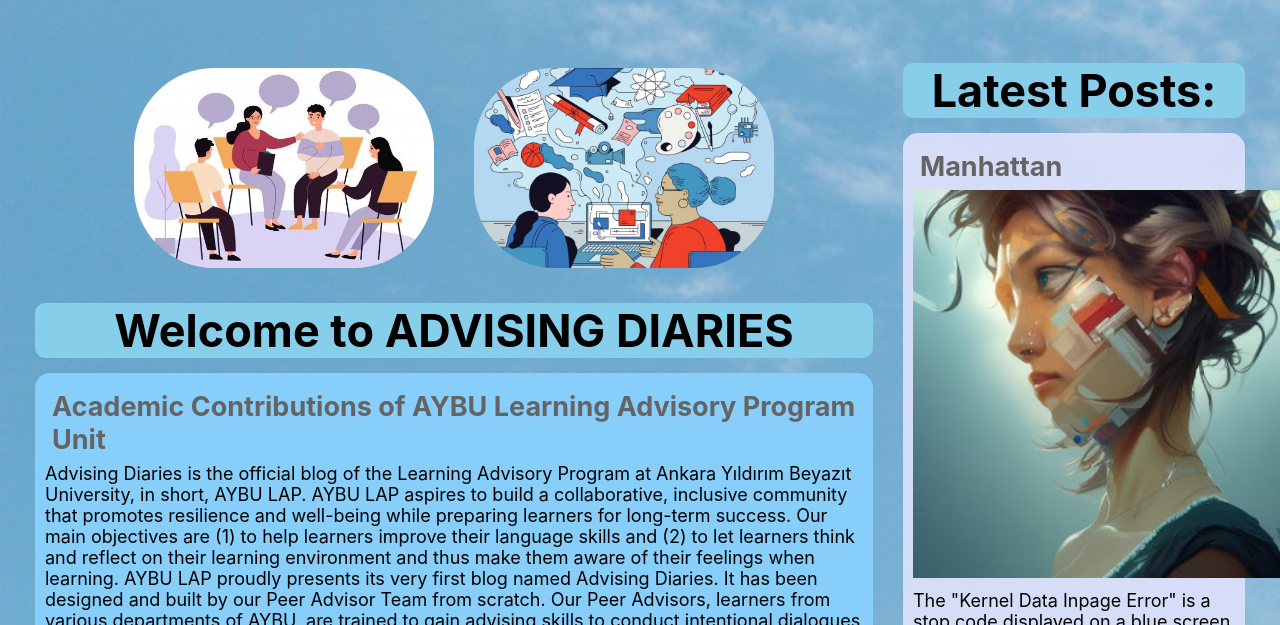
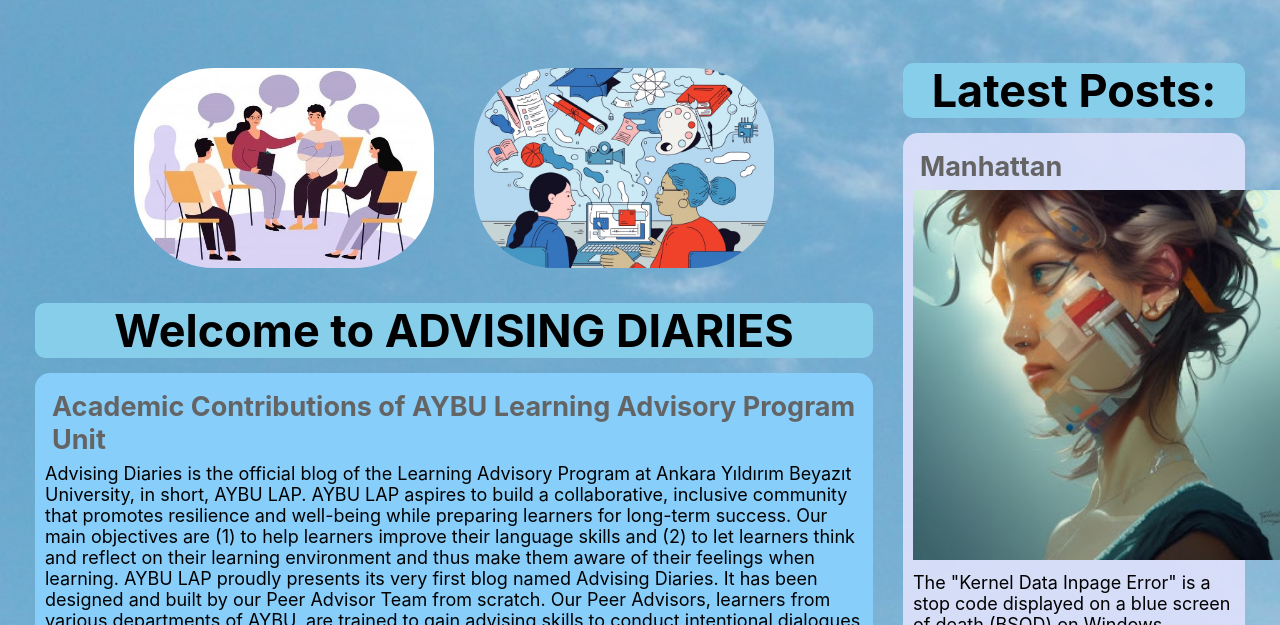
Before and after one commit to HKayan/hkayan.github.io, a plain HTML site: page project/index.html in a window 1280 px wide. Shown: the part 175-800 px from the top of the page. Drawn offline with Linux system fonts and the light colour scheme.

Commit message:
Update index.html

```diff
--- a/project/index.html
+++ b/project/index.html
@@ -88,7 +88,7 @@
                 <!-- Blog post summaries -->
                 <div class="main-blogs">
                     <h3>Manhattan</h3>
-                    <img class="blog-img" src="blog1.jpg" alt="blog1">
+                    <img class="main-blog-img" src="blog1.jpg" alt="blog1">
                     The "Kernel Data Inpage Error" is a stop code displayed on a blue screen of death (BSOD) on Windows systems. This error can be caused by several issues, usually related to problems with the computer's hardware or issues with the file system. Here are the most common causes:
 
                     Bad Sectors on the Hard Drive: The error can occur if the system cannot read data from the hard drive due to bad sectors. Running a disk check can help identify and possibly fix bad sectors.
```
